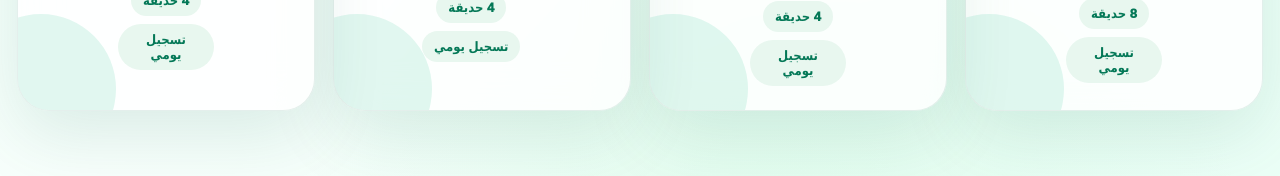
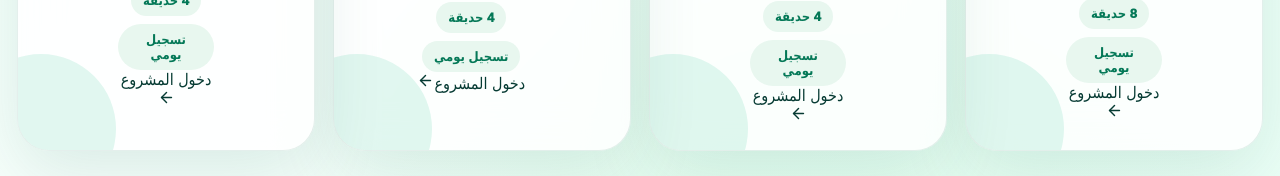
Before and after one commit to L-This/garden-field-registration, a Next.js app: page / in a window 1280 px wide. Shown: the part 744-920 px from the top of the page. Built offline with nearby package versions, Linux system fonts and the light colour scheme.

Commit message:
Update ProjectCard.tsx

```diff
--- a/src/components/ProjectCard.tsx
+++ b/src/components/ProjectCard.tsx
@@ -7,6 +7,7 @@ export function ProjectCard({ project, gardens }: { project: Project; gardens: G
   return (
     <Link className="project-card" href={`/project/${project.id}`}>
       <div className="project-icon"><Sprout size={26} /></div>
+
       <div className="project-content">
         <h2>{project.name}</h2>
         <p><MapPinned size={16} /> {project.district}</p>
@@ -14,7 +15,12 @@ export function ProjectCard({ project, gardens }: { project: Project; gardens: G
           <span>{gardens.length} حديقة</span>
           <span>تسجيل يومي</span>
         </div>
+        <div className="project-entry-btn">
+          دخول المشروع
+          <ArrowLeft size={17} />
+        </div>
       </div>
+
       <div className="project-arrow"><ArrowLeft size={22} /></div>
     </Link>
   );
```
